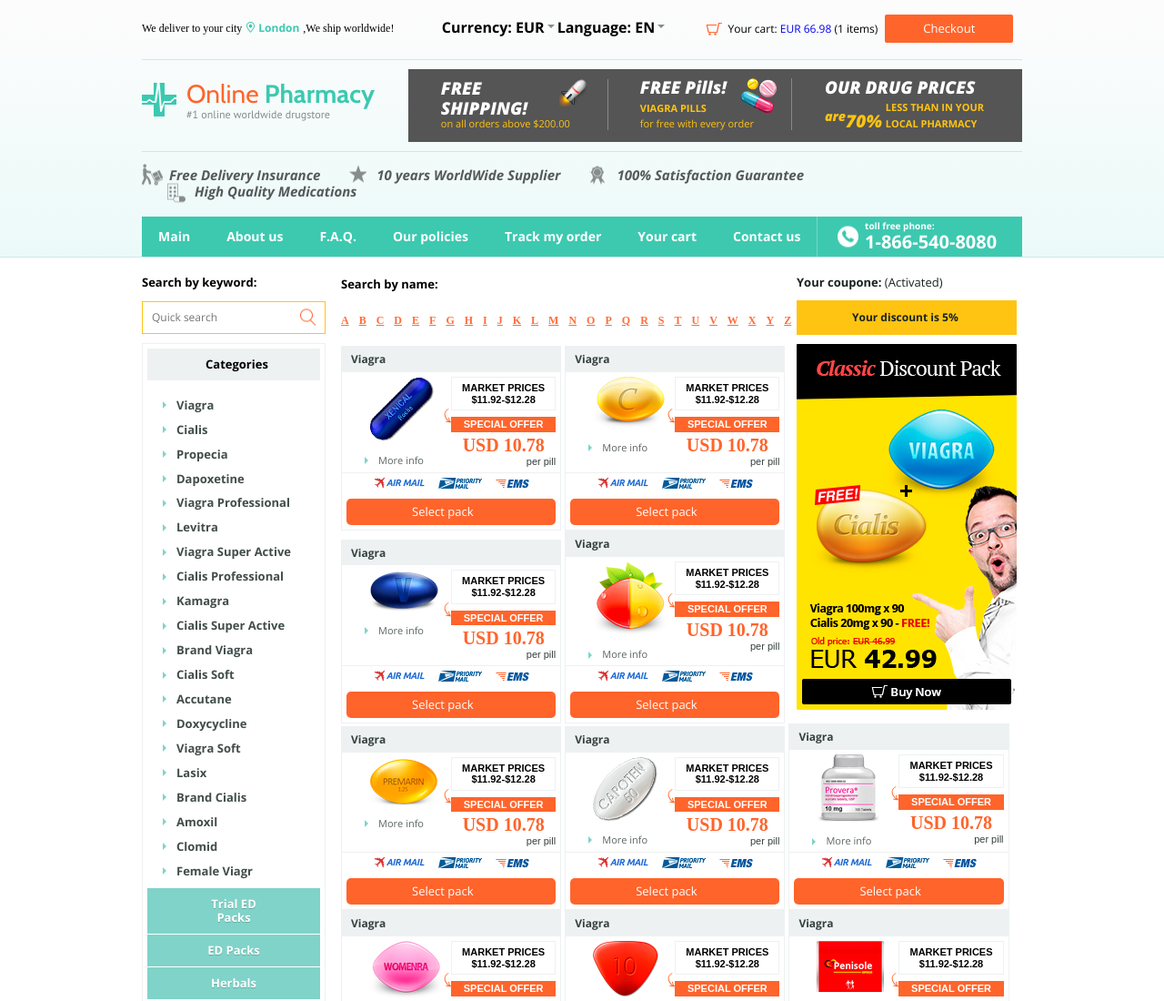
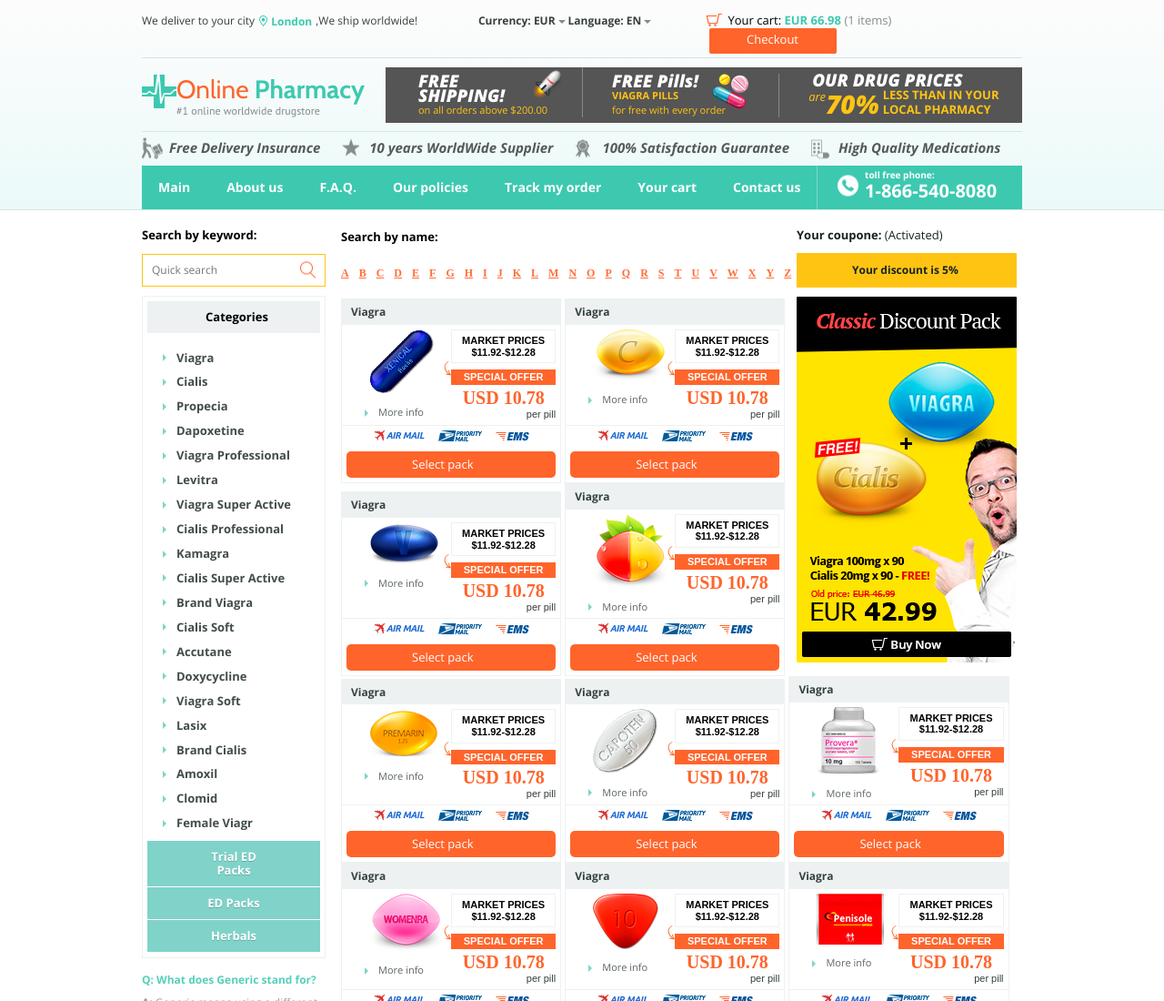
Before and after one commit to musicierer/Viagra_Shop, a plain HTML site: page app/index.html in a window 1280 px wide. Shown: the top 1100 px of the page at 91% size. Drawn offline with nearby package versions, Linux system fonts and the light colour scheme.

Commit message:
Second commit
Second commit

```diff
--- a/app/index.html
+++ b/app/index.html
@@ -1,5 +1,6 @@
 <!DOCTYPE html>
 <html lang="en">
+
 <head>
 	<meta charset="UTF-8">
 	<title>Document</title>
@@ -9,91 +10,134 @@
 	<link rel="stylesheet" href="css/normalize.css">
 	<link rel="stylesheet" href="css/main.css">
 </head>
+
 <body>
 
 	<header class="header">
 		<div class="container">
 
 			<div class="header__top clearfix">
-				<div class="header__top-left">
-					<p class="top__content">We deliver to your city
-					<a class="top__link special__color map__icon" href="#">London</a></p>
-					<p class="top__content"> ,We ship worldwide!</p>
+				<div class="location">
+					<p class="location__info">We deliver to your city
+						<a class="map__link" href="#">London</a></p>
+					<p class="location__info"> ,We ship worldwide!</p>
 				</div>
-				<div class="header__top-middle">
-					<a class="top__link middle__link" href="#">Currency: EUR</a>
-					<a class="top__link middle__link" href="#">Language: EN</a>
+				<div class="switcher">
+					<a class="switcher__price" href="#">Currency: EUR</a>
+					<a class="switcher__lang" href="#">Language: EN</a>
 				</div>
-				<div class="header__top-right">
-					<p class="top__content cart__icon">Your cart: <a class="top__link special__color" href="#">EUR 66.98</a> <span class="cart__item">(1 items)</span></p>
-					<a class="top__link botton__link" href="#">Checkout</a>
+				<div class="cart">
+					<p class="cart__inside">Your cart: <a class="payment" href="#">EUR 66.98</a> <span class="cart__item">(1 items)</span></p>
+					<a class="check__button" href="#">Checkout</a>
 				</div>
 			</div>
 
 			<div class="header__middle clearfix">
-				<div class="header__logo">
-					<a class="logo__link" href="#">Online <span class="logo__color">Pharmacy</span></a>
+				<div class="logo clearfix">
+					<a class="logo__link" href="#">
+						<img class="logo__image" src="img/logo_top.png" alt="">
+					</a>
+					<p class="logo__title">Online <span class="title__item">Pharmacy</span></p>
 					<p class="logo__info">#1 online worldwide drugstore</p>
 				</div>
-				<div class="header__advertising">
-					<ul class="advertising__list">
-						<li class="advertising__item">
-							<a class="advertising__top advertising__icon" href="#">free</a>
-							<a class="advertising__top" href="#">shipping!</a>
-							<a class="advertising__bottom" href="#">on all orders above $200.00</a>
-						</li>
-						<li class="advertising__item middle__item">
-							<a class="advertising__top middle__icon" href="#">free <span class="advertising__element">Pills!</span></a>
-							<a class="advertising__bottom advertising__viagra" href="#">viagra pills</a>
-							<a class="advertising__bottom" href="#">for free with every order</a>
-						</li>
-						<li class="advertising__item right__item">
-							<a class="advertising__top right__icon" href="#">our drug prices</a>
-							<a class="advertising__top right__side" href="#"><sup class="right__element">are</sup>70%</a>
-							<a class="advertising__bottom right__bottom" href="#">Less than in your<br>local pharmacy</a>
-						</li>
-					</ul>
+				<div class="advertising">
+					<div class="advertising__block">
+						<a href="#" class="promotion rocket__icon">
+							<p class="promotion__title">
+								free
+							</p>
+							<p class="promotion__title">
+								shipping!
+							</p>
+							<p class="promotion__information">
+								on all orders above $200.00
+							</p>
+						</a>
+					</div>
+					<div class="advertising__block pills">
+						<a href="#" class="promotion pills__icon">
+							<p class="promotion__title">
+								free <span class="title__element">Pills!</span>
+							</p>
+							<p class="pills__type">
+								viagra pills
+							</p>
+							<p class="promotion__information">
+								for free with every order
+							</p>
+						</a>
+					</div>
+					<div class="advertising__block prices">
+						<a href="#" class="promotion">
+							<p class="promotion__title">
+								our drug prices
+							</p>
+							<p class="discount clearfix">
+								<p class="discount__percent">
+									<sup class="number">are</sup>70%
+								</p>
+								<p class="discount__information">
+									Less than in your<br>local pharmacy
+								</p>
+							</p>
+
+						</a>
 					</div>
 				</div>
-				<div class="header__benefits">
+			</div>
+			<div class="benefits">
 				<ul class="benefits__list">
-						<li class="benefits_element sprite__delivery">
+					<li class="list__element sprite__delivery">
 						Free Delivery Insurance
 					</li>
-						<li class="benefits_element sprite__supplier">
+					<li class="list__element sprite__supplier">
 						10 years WorldWide Supplier
 					</li>
-						<li class="benefits_element sprite__guarantee">
+					<li class="list__element sprite__guarantee">
 						100% Satisfaction Guarantee
 					</li>
-						<li class="benefits_element sprite__quality">
+					<li class="list__element sprite__quality">
 						High Quality Medications
 					</li>
 				</ul>
 			</div>
-				<div class="header__menu">
+			<div class="menu">
 				<nav class="nav clearfix">
 					<ul class="nav__list">
 						<li class="nav__element">
-								<a class="nav__link" href="#">Main</a>
+							<a class="nav__link" href="#">
+								Main
+							</a>
 						</li>
 						<li class="nav__element">
-								<a class="nav__link" href="#">About us</a>
+							<a class="nav__link" href="#">
+								About us
+							</a>
 						</li>
 						<li class="nav__element">
-								<a class="nav__link" href="#">F.A.Q.</a>
+							<a class="nav__link" href="#">
+								F.A.Q.
+							</a>
 						</li>
 						<li class="nav__element">
-								<a class="nav__link" href="#">Our policies</a>
+							<a class="nav__link" href="#">
+								Our policies
+							</a>
 						</li>
 						<li class="nav__element">
-								<a class="nav__link" href="#">Track my order</a>
+							<a class="nav__link" href="#">
+								Track my order
+							</a>
 						</li>
 						<li class="nav__element">
-								<a class="nav__link" href="#">Your cart</a>
+							<a class="nav__link" href="#">
+								Your cart
+							</a>
 						</li>
 						<li class="nav__element nav__border">
-								<a class="nav__link" href="#">Contact us</a>
+							<a class="nav__link" href="#">
+								Contact us
+							</a>
 						</li>
 					</ul>
 					<div class="phone__number">
@@ -247,7 +291,8 @@
 							Q: What does Generic stand for?
 						</h3>
 						<p class="content__info">
-							<span class="info__element">A:</span> Generic means using a different name for the same ingredients. The contents of the pills are absolutely the same in our generic version and the branded analogue.
+							<span class="info__element">A:</span> Generic means using a different name for the same ingredients. The contents
+							of the pills are absolutely the same in our generic version and the branded analogue.
 						</p>
 					</div>
 					<div class="content__block">
@@ -910,8 +955,7 @@
 				<p class="certificates__item">
 					<a class="certificates__link" href="#">
 						Awards and Certificates
-					</a>
-						(Сlick to view the certificate verification)
+					</a> (Сlick to view the certificate verification)
 				</p>
 			</div>
 			<div class="company__logo">
@@ -1045,4 +1089,5 @@
 	</footer>
 
 </body>
+
 </html>
--- a/app/sass/main.sass
+++ b/app/sass/main.sass
@@ -42,27 +42,29 @@
 	width: 100%
 	min-height: 207px
 	border-bottom: 1px solid #d0e7e6
-	padding-top: 16px
+	padding-top: 13px
 	margin-bottom: 20px
 	.header__top
-		padding-bottom: 18px
+		padding-bottom: 4px
 		border-bottom: 1px solid #d0e7e6
-		.header__top-left
+		.location
 			float: left
 			width: 32%
-			margin-top: 5px
-			.top__content,
-			.top__link
+			.location__info,
+			.map__link
 				display: inline-block
+				vertical-align: middle
 				font-size: 12px
-			.special__color
 				font-family: 'Open Sans', sans-serif
 				font-weight: 700
 				color: #3cc9b0
+			.location__info
+				color: #35403e
+				font-weight: 400
 			.cart__item
 				color: #bcc0c0
 				margin-right: 12px
-			.map__icon
+			.map__link
 				position: relative
 				padding-left: 15px
 				&:before
@@ -75,17 +77,19 @@
 					height: 12px
 					top: 0
 					left: 2px
-		.header__top-middle
+		.switcher
 			float: left
-			width: 29%
-			margin-top: 5px
-			margin-left: 20px
-			.middle__link
+			width: 32%
+			text-align: center
+			.switcher__price,
+			.switcher__lang
 				display: inline-block
+				vertical-align: middle
 				position: relative
-				font-family: 'Open Sans', sans-serif
+				font-family: 'Open Sans'
+				font-size: 12px
 				font-weight: 700
-				color: #000
+				color: #35403e
 				padding-right: 10px
 				&:after
 					position: absolute
@@ -98,18 +102,17 @@
 					border-top: 4px solid #858c8b
 					border-left: 4px solid transparent
 					border-right: 4px solid transparent
-		.header__top-right
+		.cart
 			float: right
 			width: 36%
-			.top__content,
-			.top__link
+			.cart__inside,
+			.payment
 				display: inline-block
-			.top__content
-				font-family: 'Open Sans', sans-serif
-				font-size: 12px
-			.cart__icon
+			.cart__inside
 				position: relative
 				padding-left: 25px
+				font-family: 'Open Sans', sans-serif
+				font-size: 13px
 				&:before
 					position: absolute
 					content: ""
@@ -120,128 +123,138 @@
 					height: 14px
 					top: 0
 					left: 0
-			.botton__link
+			.payment
+				font-size: 13px
+				font-weight: 700
+				color: #3cc9b0
+			.cart__item
+				color: #858c8b
+			.check__button
+				display: inline-block
+				vertical-align: middle
+				text-align: center
+				width: 140px
+				height: 28px
 				font-family: 'Open Sans', sans-serif
 				font-size: 13px
 				color: #fff
 				background-color: #ff642b
-				padding: 8px 42px
 				border-radius: 2px
 				margin-left: 4px
+				padding-top: 5px
 				transition: all .3s
 				&:hover
 					background-color: #f4936f
 
 	.header__middle
-		padding: 10px 0
 		border-bottom: 1px solid #d0e7e6
-		.header__logo
+		max-height: 81px
+		.logo
 			float: left
-			position: relative
-			padding: 11px 25px 11px 49px
-			&:before
-				position: absolute
-				content: ""
-				display: table
-				background-image: url('../img/logo_top.png')
-				background-repeat: no-repeat
-				width: 38px
-				height: 37px
-				top: 15px
-				left: 0
-
-			.logo__link
-				font-family: 'Cabin', sans-serif
+			margin-top: 18px
+			.logo__link,
+			.logo__title
+				float: left
+			.logo__title
+				font-family: 'Cabin'
 				font-size: 28px
 				color: #ff642b
-				.logo__color
+				.title__item
 					color: #3cc9b0
 					font-weight: 700
 			.logo__info
 				font-family: 'PT Sans', sans-serif
 				font-size: 12px
 				color: #858c8b
-
-		.header__advertising
+		.advertising
 			float: right
 			background-color: #555555
-			padding: 10px 42px 10px 36px
-			.advertising__item
+			margin: 10px 0 10px 17px
+			width: 700px
+			height: 61px
+			.advertising__block
 				display: inline-block
 				border-right: 1px solid #888888
-				padding-right: 41px
-				.advertising__icon
-					position: relative
-					&:after
-						position: absolute
-						content: ""
-						display: table
-						background: url('../img/rocket-icon.png')
-						background-repeat: no-repeat
-						width: 32px
-						height: 30px
-						top: 0
-						right: -20px
-				.advertising__top
-					font-family: 'Open Sans', sans-serif
-					font-weight: 800
-					font-style: italic
-					font-size: 19px
-					text-transform: uppercase
-					color: #fff
-				.advertising__bottom
-					font-family: 'Open Sans', sans-serif
-					font-size: 11px
-					color: #ffc412
-				.advertising__element
-					text-transform: none
-				.advertising__viagra
-					font-weight: 700
-					text-transform: uppercase
-					padding: 5px 0
-				.middle__icon
-					position: relative
-					&:after
-						position: absolute
-						content: ""
-						display: table
-						background: url('../img/viagra__icon.png')
-						background-repeat: no-repeat
-						width: 40px
-						height: 39px
-						top: 0
-						right: -25px
-			.middle__item
-				padding-left: 31px
-			.right__item
+				padding: 7px 38px 0 36px
+				line-height: 16px
+			.pills
+				padding: 0 58px 0 28px
+			.prices
 				border-right: none
-				padding-right: 0
-				padding-left: 32px
-				.right__side,
-				.right__bottom
-					display: inline-block
-				.right__side
-					text-transform: none
-					color: #ffc412
+				padding: 0 0 0 32px
+			.rocket__icon
+				position: relative
+				&:after
+					position: absolute
+					content: ""
+					display: table
+					background: url('../img/rocket-icon.png')
+					background-repeat: no-repeat
+					width: 32px
+					height: 30px
+					top: -4px
+					right: -17px
+			.promotion__title
+				font-family: 'Open Sans', sans-serif
+				font-weight: 800
+				font-style: italic
+				font-size: 19px
+				text-transform: uppercase
+				color: #fff
+			.promotion__information
+				font-family: 'Open Sans', sans-serif
+				font-size: 11px
+				color: #ffc412
+			.title__element
+				text-transform: none
+			.pills__type
+				font-family: 'Open Sans', sans-serif
+				font-size: 11px
+				color: #ffc412
+				font-weight: 700
+				text-transform: uppercase
+			.pills__icon
+				position: relative
+				&:after
+					position: absolute
+					content: ""
+					display: table
+					background: url('../img/viagra__icon.png')
+					background-repeat: no-repeat
+					width: 40px
+					height: 39px
+					top: 0
+					right: -25px
+			.discount__percent,
+			.discount__information
+				display: inline-block
+				color: #ffc412
+				font-family: 'Open Sans'
+			.discount__percent
+				font-size: 28px
+				font-weight: 800
+				position: relative
+				padding-left: 15px
+				font-style: italic
+				.number
+					position: absolute
+					font-size: 13px
+					font-weight: 300
+					left: -4px
+					top: 0
+			.discount__information
+				font-weight: 700
+				text-transform: uppercase
+				font-size: 13px
 
-				.right__icon
-					padding-bottom: 1px
-					.right__element
-						font-size: 13px
-				.right__bottom
-					font-size: 11px
-					font-weight: 700
-					text-transform: uppercase
-					line-height: 1.67
-
-	.header__benefits
-		padding: 17px 0
+	.benefits
+		padding: 9px 0
 		.benefits__list
-			.benefits_element
+			.list__element
 				position: relative
 				display: inline-block
 				padding-left: 30px
-				margin-left: 28px
+				margin-left: 20px
 				font-family: 'Open Sans', sans-serif
 				font-size: 15px
 				font-weight: 700
@@ -273,7 +286,7 @@
 				left: 0
 				width: 25px
 
-	.header__menu
+	.menu
 		background-color: #3cc9b0
 		.nav
 			.nav__list
@@ -287,7 +300,7 @@
 						font-size: 14px
 						font-weight: 700
 						color: #fff
-						padding: 14px 18px
+						padding: 16px 18px
 						transition: all .3s
 						&:hover
 							color: #ffc412
```
Also changed, not shown: app/css/main.css. Lines whose indentation alone changed are shown as unchanged.
